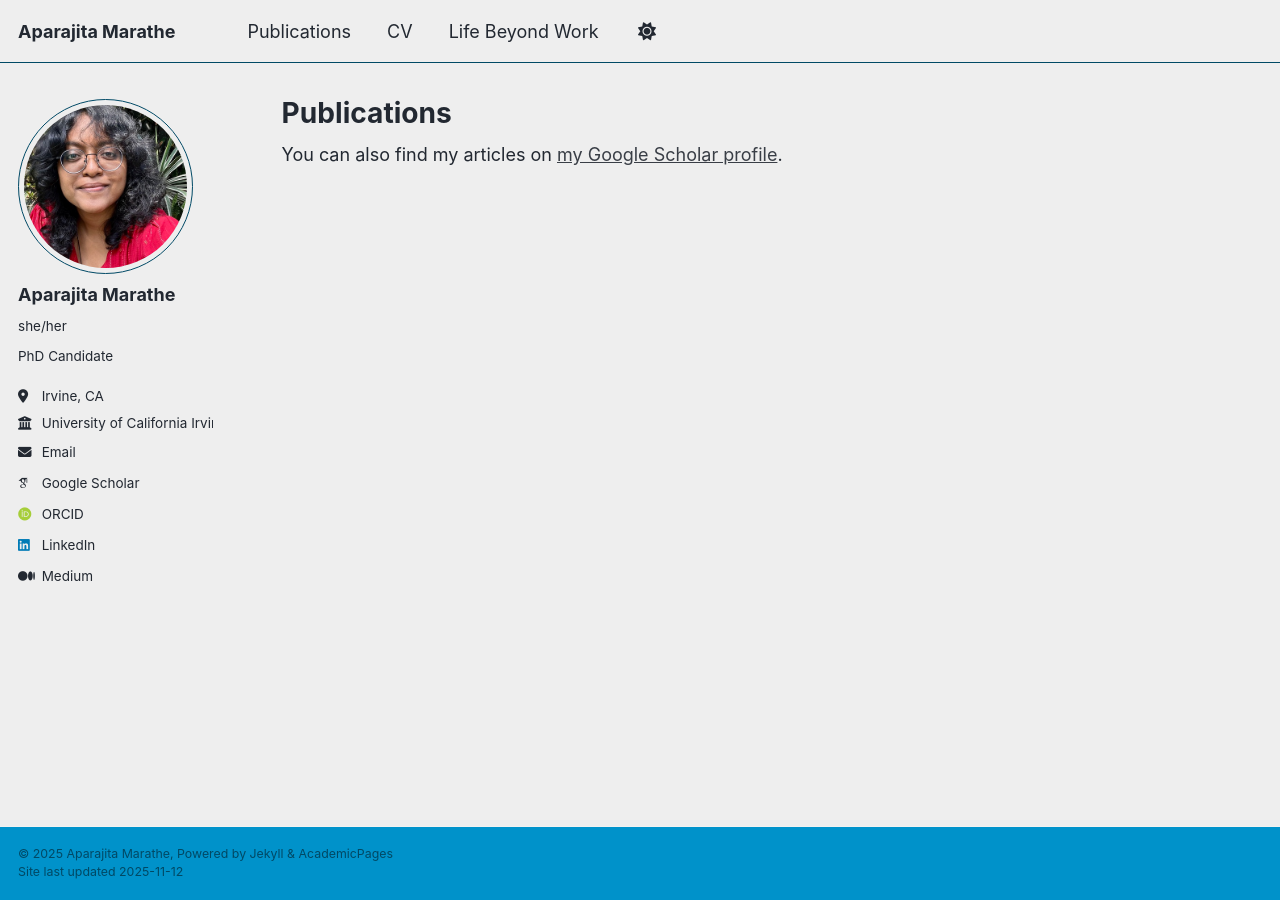
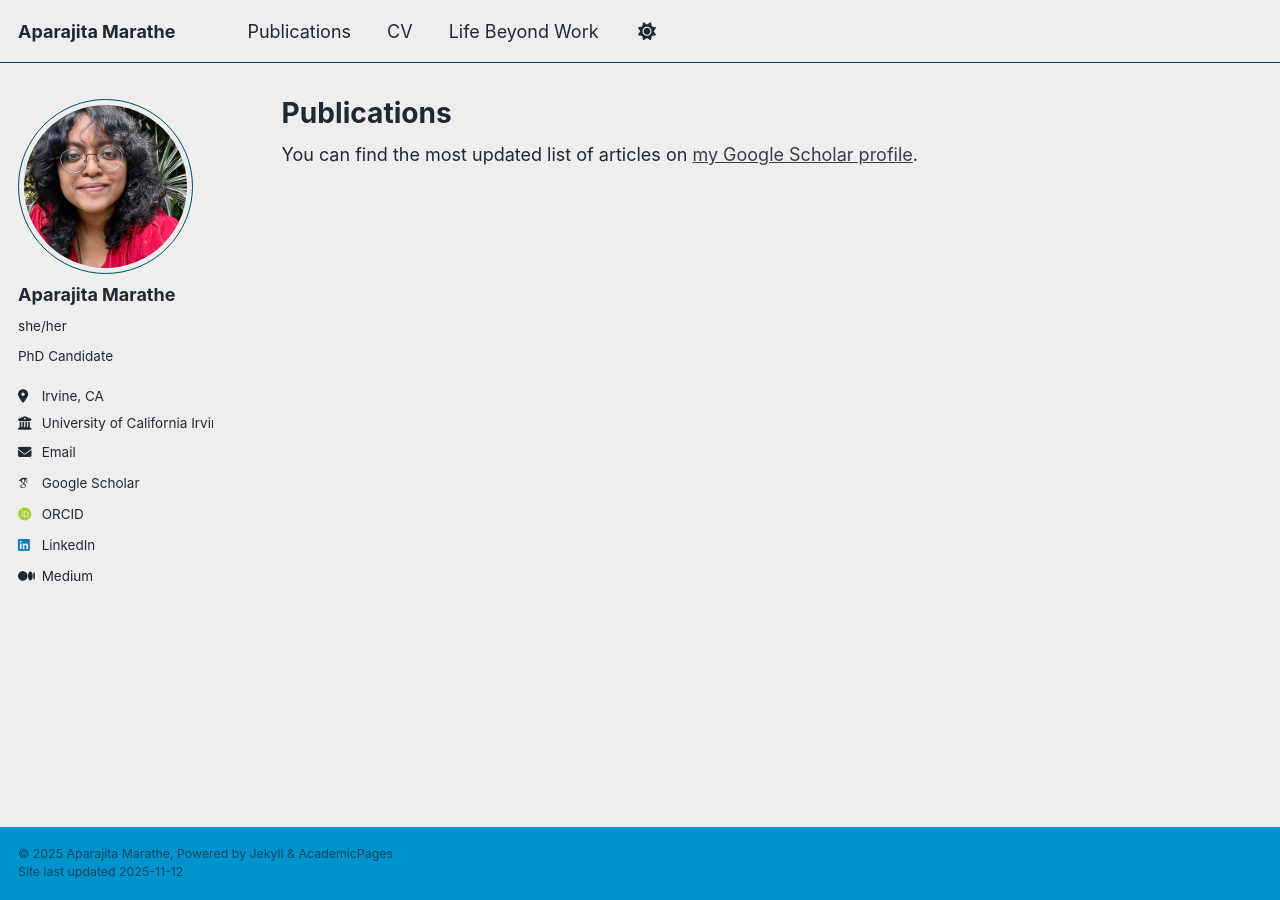
Before and after one commit to aparajitamarathe/aparajitamarathe.github.io, a Jekyll site: the page built from _pages/publications.html, in a window 1280 px wide. Built offline with Jekyll 4.4.1, drawn with Linux system fonts in a browser that asks for light colours; some web fonts are replaced.

Commit message:
Update Google Scholar link message for clarity

```diff
--- a/_pages/publications.html
+++ b/_pages/publications.html
@@ -6,5 +6,5 @@ author_profile: true
 ---
 
 {% if site.author.googlescholar %}
-  <div class="wordwrap">You can also find my articles on <a href="{{site.author.googlescholar}}">my Google Scholar profile</a>.</div>
+  <div class="wordwrap">You can find the most updated list of articles on <a href="{{site.author.googlescholar}}">my Google Scholar profile</a>.</div>
 {% endif %}
```
